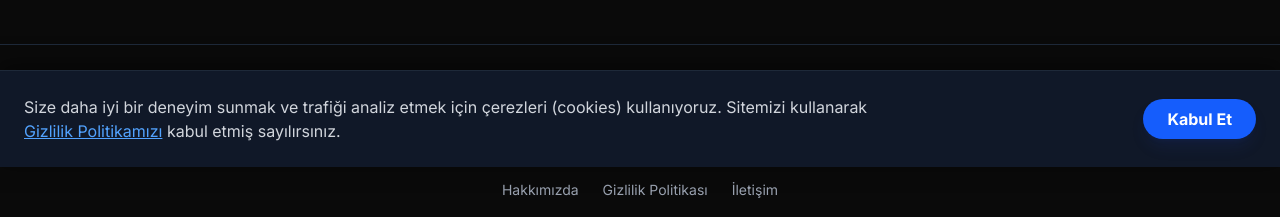
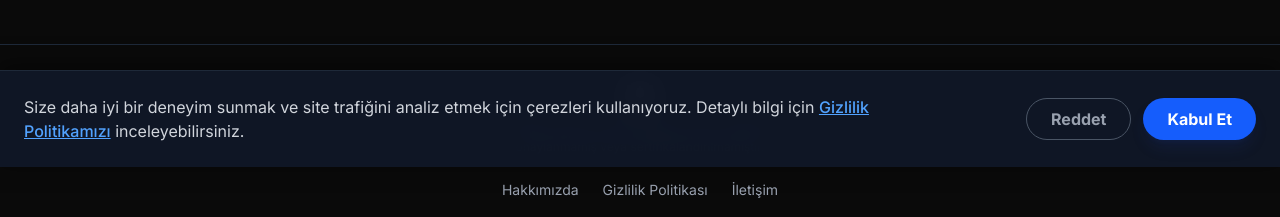
Before and after one commit to batuhantoksoz/wheretostream, a Next.js app: page / in a window 1280 px wide. Shown: the part 633-850 px from the top of the page. Built offline with nearby package versions, Linux system fonts and the light colour scheme; no server answers; grey boxes are pictures that could not be loaded.

Commit message:
Cerez onayi icin Reddet butonu eklendi

```diff
--- a/app/components/CookieConsent.tsx
+++ b/app/components/CookieConsent.tsx
@@ -5,9 +5,9 @@ export default function CookieConsent() {
   const [showConsent, setShowConsent] = useState(false);
 
   useEffect(() => {
-    // Kullanıcı daha önce kabul etmediyse göster
     const consent = localStorage.getItem('cookie_consent');
-    if (!consent) {
+    // Eğer daha önce seçim yapılmadıysa (ne true ne false ise) göster
+    if (consent === null) {
       setShowConsent(true);
     }
   }, []);
@@ -17,20 +17,34 @@ export default function CookieConsent() {
     setShowConsent(false);
   };
 
+  const declineCookies = () => {
+    localStorage.setItem('cookie_consent', 'false');
+    setShowConsent(false);
+  };
+
   if (!showConsent) return null;
 
   return (
-    <div className="fixed bottom-0 left-0 right-0 bg-gray-900 border-t border-gray-800 p-4 md:p-6 z-50 shadow-[0_-4px_20px_rgba(0,0,0,0.5)] flex flex-col md:flex-row items-center justify-between gap-4 animate-in slide-in-from-bottom duration-500">
+    <div className="fixed bottom-0 left-0 right-0 bg-gray-900/95 backdrop-blur-md border-t border-gray-800 p-4 md:p-6 z-50 shadow-[0_-4px_20px_rgba(0,0,0,0.5)] flex flex-col md:flex-row items-center justify-between gap-4 animate-in slide-in-from-bottom duration-500">
       <div className="text-gray-300 text-sm md:text-base text-center md:text-left max-w-4xl">
         <p>
-          Size daha iyi bir deneyim sunmak ve trafiği analiz etmek için çerezleri (cookies) kullanıyoruz.
-          Sitemizi kullanarak <a href="/privacy" className="text-blue-400 hover:text-blue-300 underline">Gizlilik Politikamızı</a> kabul etmiş sayılırsınız.
+          Size daha iyi bir deneyim sunmak ve site trafiğini analiz etmek için çerezleri kullanıyoruz.
+          Detaylı bilgi için <a href="/privacy" className="text-blue-400 hover:text-blue-300 underline font-medium">Gizlilik Politikamızı</a> inceleyebilirsiniz.
         </p>
       </div>
       <div className="flex gap-3">
+        {/* Reddet Butonu (Gri ve Çerçeveli) */}
+        <button
+          onClick={declineCookies}
+          className="bg-transparent border border-gray-600 hover:bg-gray-800 hover:text-white text-gray-400 font-bold py-2 px-6 rounded-full transition-all whitespace-nowrap"
+        >
+          Reddet
+        </button>
+
+        {/* Kabul Et Butonu (Mavi ve Parlak) */}
         <button
           onClick={acceptCookies}
-          className="bg-blue-600 hover:bg-blue-700 text-white font-bold py-2 px-6 rounded-full transition-colors whitespace-nowrap shadow-lg shadow-blue-900/20"
+          className="bg-blue-600 hover:bg-blue-700 text-white font-bold py-2 px-6 rounded-full transition-all whitespace-nowrap shadow-lg shadow-blue-900/20"
         >
           Kabul Et
         </button>
```
